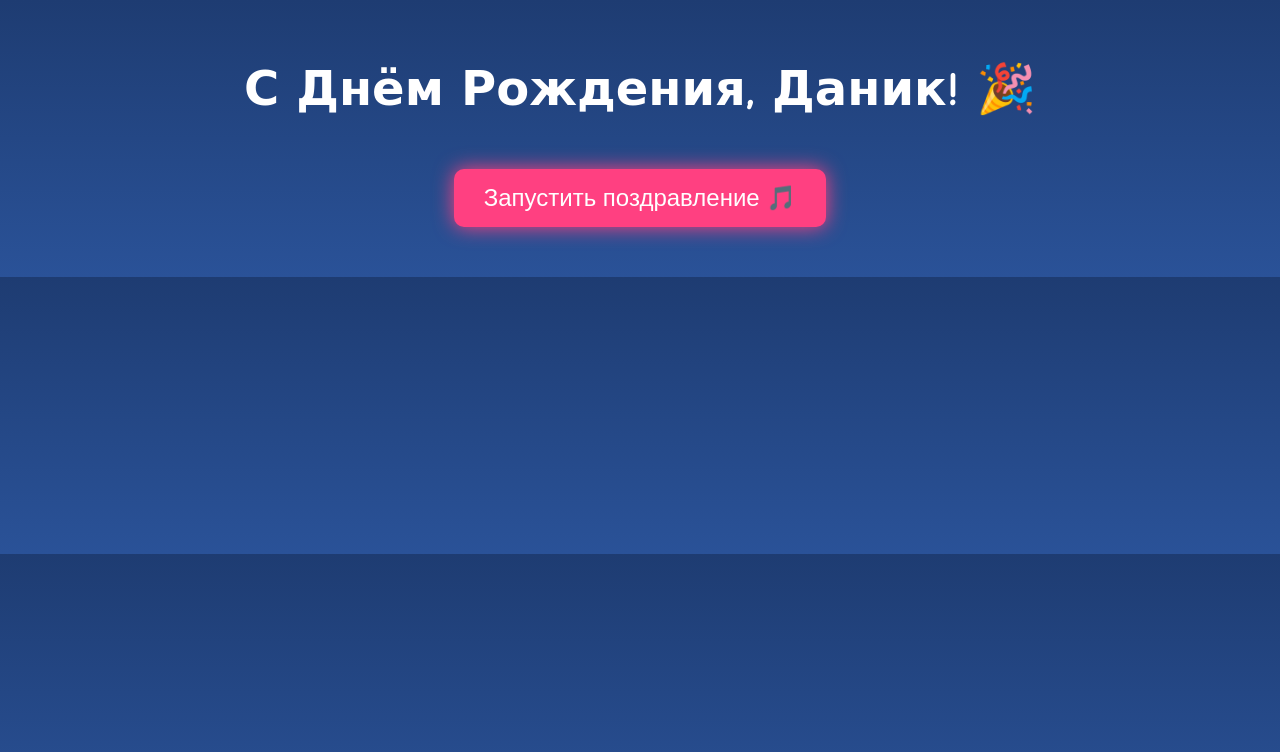
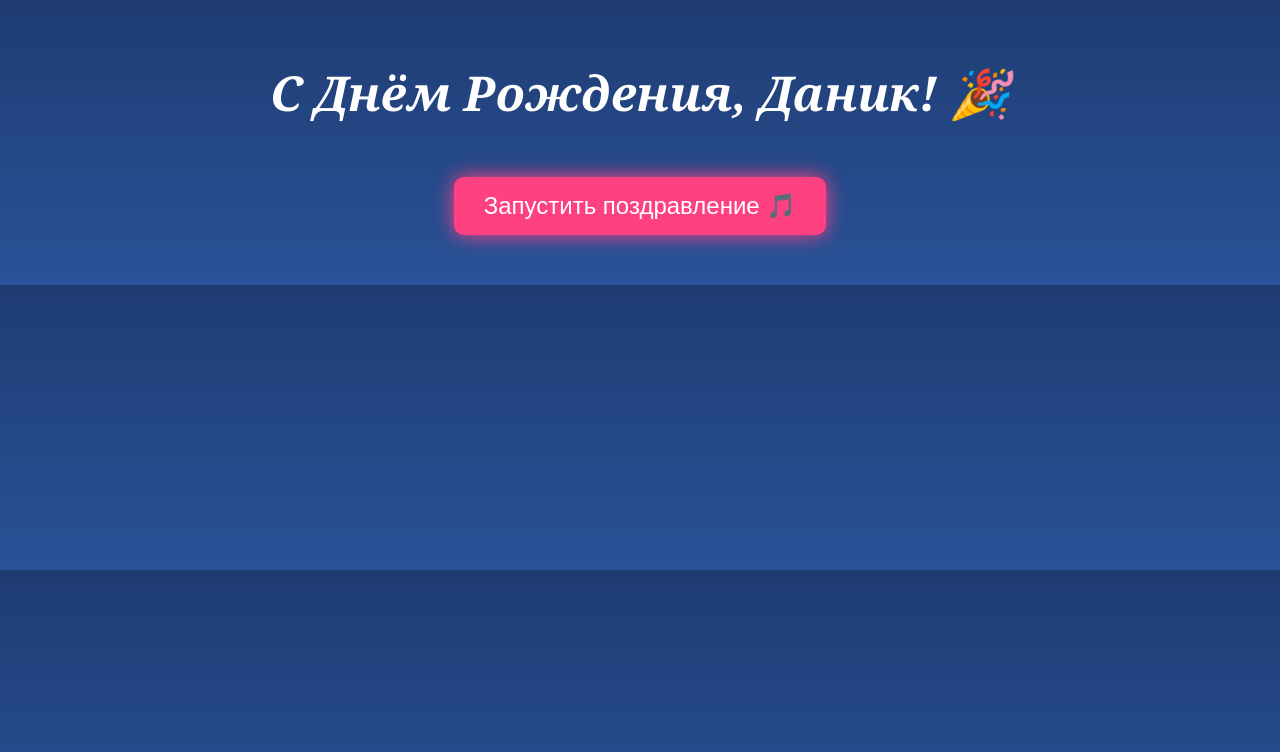
Before and after one commit to berlandbors/ForMySon, a plain HTML site: page index.html in a window 1280 px wide. Drawn offline with Linux system fonts and the light colour scheme.

Commit message:
Update index.html

```diff
--- a/index.html
+++ b/index.html
@@ -10,7 +10,8 @@
       padding: 0;
       background: linear-gradient(to bottom, #1e3c72, #2a5298);
       overflow: hidden;
-      font-family: 'Comic Sans MS', cursive, sans-serif;
+      font-family: Georgia, serif;
+      font-style: italic;
       color: white;
       text-align: center;
     }
```
